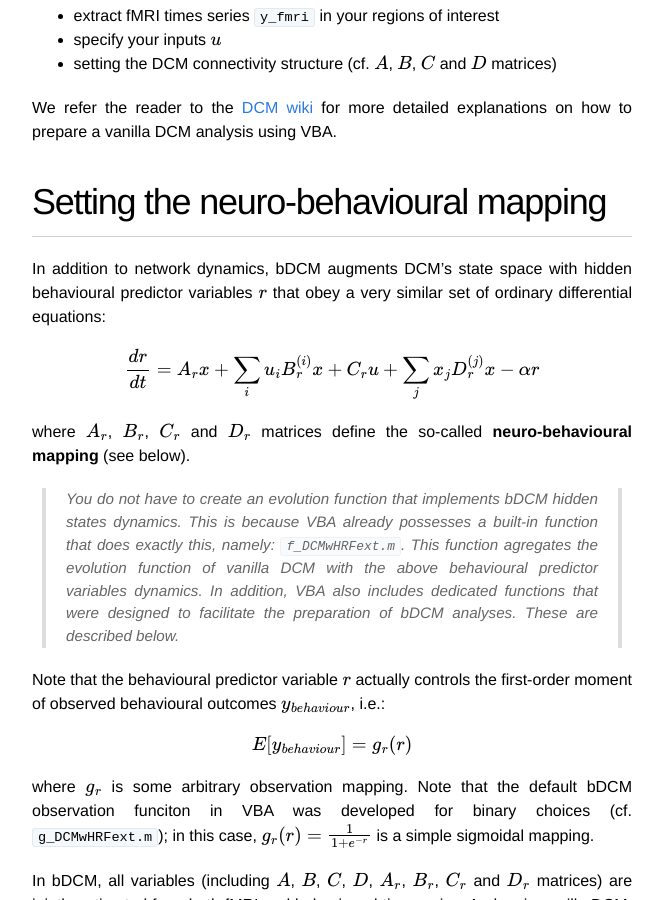
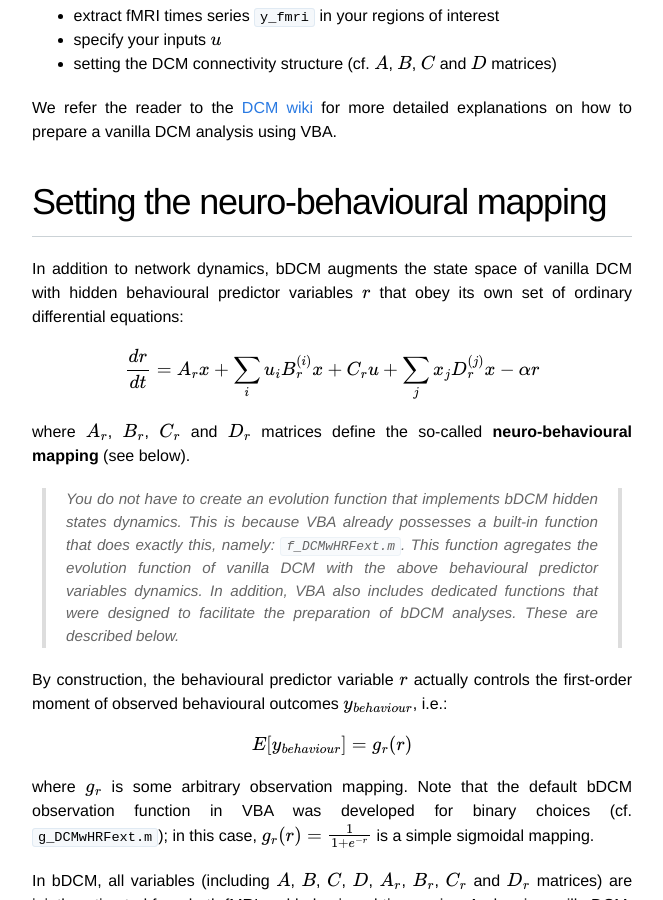
Before and after one commit to MBB-team/VBA-toolbox, a Jekyll site: the page built from _wiki/behavioural-DCM.md, in a window 1280 px wide and 900 px high, scrolled down 1568 px. Shown: the whole window, without its empty margins (308-971 px from the left). Built offline with Jekyll 4.4.1, drawn with Linux system fonts in a browser that asks for light colours; nearby versions of some CDN libraries; formulas are drawn with MathJax 3.

Commit message:
Update behavioural-DCM.md

````diff
--- a/_wiki/behavioural-DCM.md
+++ b/_wiki/behavioural-DCM.md
@@ -26,7 +26,7 @@ We refer the reader to the [DCM wiki]({{ site.baseurl }}/wiki/dcm) for more deta
 
 # Setting the neuro-behavioural mapping
 
-In addition to network dynamics, bDCM augments DCM's state space with hidden behavioural predictor variables $$r$$ that obey a very similar set of ordinary differential equations:
+In addition to network dynamics, bDCM augments the state space of vanilla DCM with hidden behavioural predictor variables $$r$$ that obey its own set of ordinary differential equations:
 
 $$\frac{dr}{dt}= A_r x + \sum_i u_i B_r^{(i)}x + C_ru + \sum_j x_j D_r^{(j)}x - \alpha r$$
 
@@ -34,11 +34,11 @@ where $$A_r$$, $$B_r$$, $$C_r$$ and $$D_r$$ matrices define the so-called **neur
 
 > You do not have to create an evolution function that implements bDCM hidden states dynamics. This is because VBA already possesses a built-in function that does exactly this, namely: `f_DCMwHRFext.m`. This function agregates the evolution function of vanilla DCM with the above behavioural predictor variables dynamics. In addition, VBA also includes dedicated functions that were designed to facilitate the preparation of bDCM analyses. These are described below.
 
-Note that the behavioural predictor variable $$r$$ actually controls the first-order moment of observed behavioural outcomes $$y_{behaviour}$$, i.e.:
+By construction, the behavioural predictor variable $$r$$ actually controls the first-order moment of observed behavioural outcomes $$y_{behaviour}$$, i.e.:
 
 $$E[y_{behaviour}] = g_r(r)$$
 
-where $$g_r$$ is some arbitrary observation mapping. Note that the default bDCM observation funciton in VBA was developed for binary choices (cf. ```g_DCMwHRFext.m```); in this case,  $$g_r(r)=\frac{1}{1+e^{-r}}$$ is a simple sigmoidal mapping.
+where $$g_r$$ is some arbitrary observation mapping. Note that the default bDCM observation function in VBA was developed for binary choices (cf. ```g_DCMwHRFext.m```); in this case,  $$g_r(r)=\frac{1}{1+e^{-r}}$$ is a simple sigmoidal mapping.
 
 In bDCM, all variables (including $$A$$, $$B$$, $$C$$, $$D$$, $$A_r$$, $$B_r$$, $$C_r$$ and $$D_r$$ matrices) are jointly estimated from both fMRI and behavioural time series. And as in vanilla DCM, users must specify the *model structure*, which reduces to indicating which entries of these matrices are non-zero. We will exemplify this below. In what follows, we focus on how to set the neuro-behavioural mapping.
 
````
